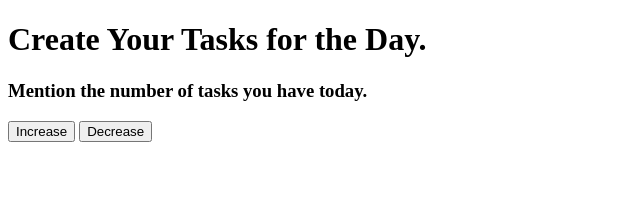
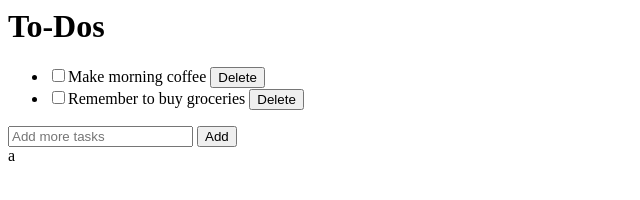
Before and after one commit to Nachiket-cmd/todoWebApp, a plain HTML site: page index.html in a window 1280 px wide. Shown: the whole page, without its empty margins (0-640 px from the left). Drawn offline with Linux system fonts and the light colour scheme.

Commit message:
html structure updated

```diff
--- a/index.html
+++ b/index.html
@@ -1,18 +1,25 @@
-<!DOCTYPE html>
-<html lang="en">
-<head>
-    <meta charset="UTF-8">
-    <meta name="viewport" content="width=device-width, initial-scale=1.0">
-    <link rel="stylesheet" href="styles.css">
-    <script src="app.js"></script>
-    <title>toDo Manager</title>
-</head>
-<body>
-    <div class="Heading"><h1>Create Your Tasks for the Day.</h1></div>
-    <div class="Next Step"><h3>Mention the number of tasks you have today.</h3></div>
-    <div class="countTasks">
-        <button onclick="increaseCount()">Increase</button>
-        <button onclick="decreaseCount()">Decrease</button>
-    </div>
-</body>
+<html>
+ <head>
+   <link rel="stylesheet" href="styles.css">
+ </head>
+ <body>
+  <div id="todos">
+  <h1>To-Dos</h1>
+  <ul id="todoList" class="task-list">
+    <li draggable="true">
+      <label><input type="checkbox" class="taskCheckbox">Make morning coffee</label>
+      <button class="deleteBtn">Delete</button>
+    </li>
+    <li draggable="true">
+      <label><input type="checkbox" class="taskCheckbox">Remember to buy groceries</label>
+      <button class="deleteBtn">Delete</button>
+    </li>
+  </ul>
+  <div class="addTodo">
+    <input type="text" placeholder="Add more tasks" id="addTodo">
+    <button id="add">Add</button>
+  </div>
+</div>
+ </body>a
+ <script src="script.js"></script>
 </html>
```
